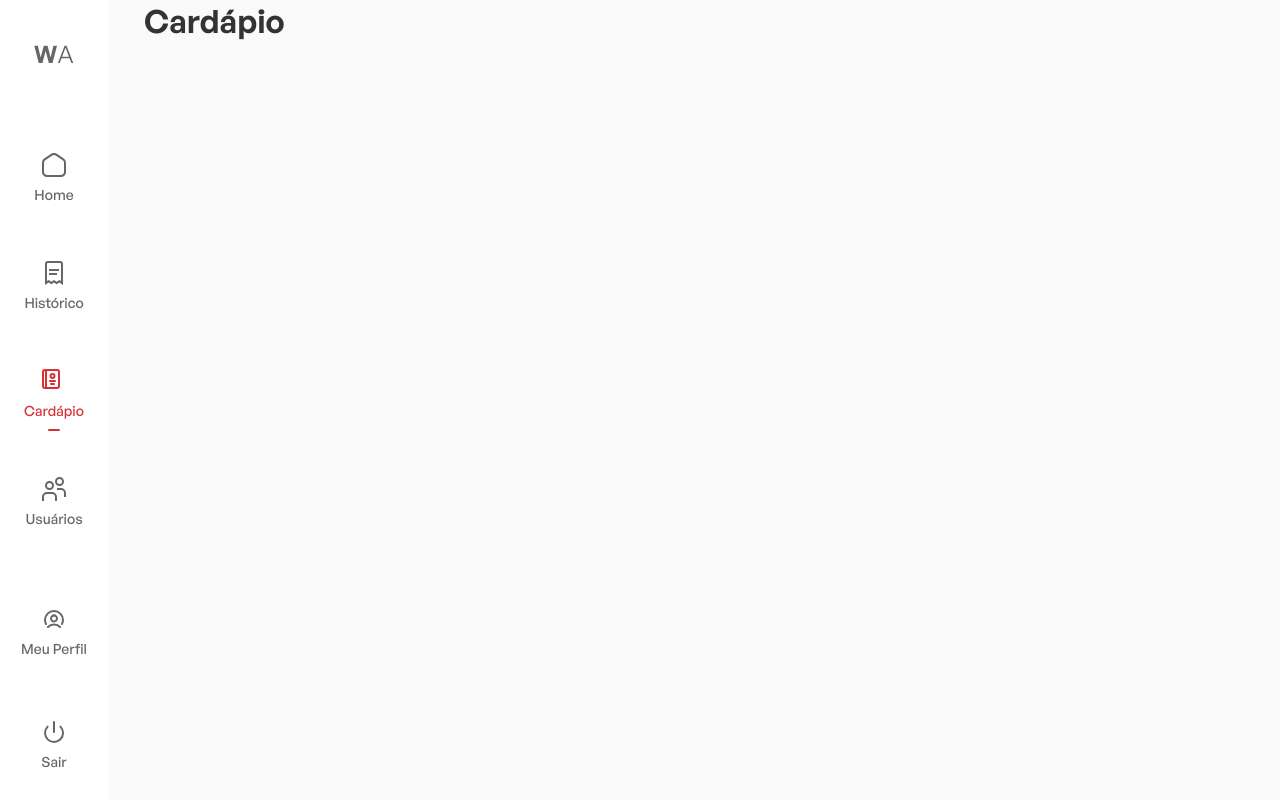
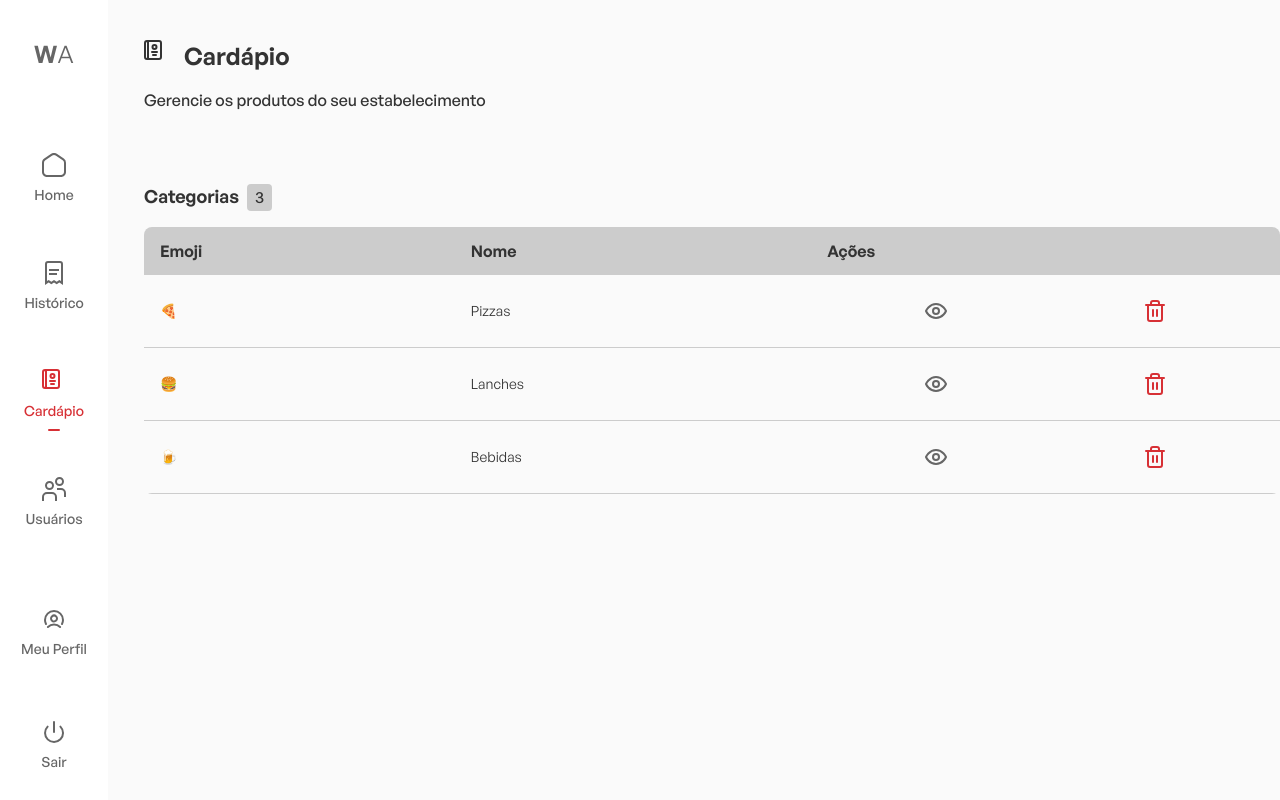
Before and after one commit to Mateusbezerra20/waiter-app-front-end, a React (Vite) app: page /menu in a window 1280 px wide. Built offline with nearby package versions, Linux system fonts and the light colour scheme; no server answers; sample sign-in values are in the browser's storage.

Commit message:
feat: inicialize pages components

```diff
--- a/src/Router/index.tsx
+++ b/src/Router/index.tsx
@@ -4,6 +4,9 @@ import { AuthGuard } from './AuthGuard';
 import { Login } from '../pages/Login';
 import { DashboardLayout } from '../pages/DashboardLayout';
 import { PreviousOrders } from '../pages/PreviousOrders';
+import { Menu } from '../pages/Menu';
+import { Users } from '../pages/Users';
+import { Profile } from '../pages/Profile';
 
 export function Router() {
   return (
@@ -17,8 +20,9 @@ export function Router() {
           <Route element={<DashboardLayout />}>
             <Route path="/" element={<Home />} />
             <Route path="/orders" element={<PreviousOrders />} />
-            <Route path="/menu" element={<h1>Cardápio</h1>} />
-            <Route path="/users" element={<h1>Usuários</h1>} />
+            <Route path="/menu" element={<Menu />} />
+            <Route path="/users" element={<Users />} />
+            <Route path="/profile" element={<Profile />} />
           </Route>
         </Route>
       </Routes>
--- a/src/components/Header/styles.ts
+++ b/src/components/Header/styles.ts
@@ -4,7 +4,7 @@ export const Container = styled.header`
   /* background: #D73035; */
   width: 100%;
   max-width: 1216px;
-  margin: 40px auto;
+  margin: 40px auto 72px;
   display: flex;
   justify-content: space-between;
   height: 72px;
--- /dev/null
+++ b/src/components/icons/EyeIcon.tsx
@@ -0,0 +1,19 @@
+export function EyeIcon() {
+  return (
+    <svg
+      xmlns="http://www.w3.org/2000/svg"
+      width="24"
+      height="24"
+      viewBox="0 0 24 24"
+      fill="none"
+      stroke="currentColor"
+      strokeWidth="2"
+      strokeLinecap="round"
+      strokeLinejoin="round"
+      className="lucide lucide-eye"
+    >
+      <path d="M2 12s3-7 10-7 10 7 10 7-3 7-10 7-10-7-10-7Z"/>
+      <circle cx="12" cy="12" r="3"/>
+    </svg>
+  );
+}
--- /dev/null
+++ b/src/components/icons/TrashIcon.tsx
@@ -0,0 +1,22 @@
+export function TrashIcon() {
+  return (
+    <svg
+      xmlns="http://www.w3.org/2000/svg"
+      width="24"
+      height="24"
+      viewBox="0 0 24 24"
+      fill="none"
+      stroke="currentColor"
+      strokeWidth="2"
+      strokeLinecap="round"
+      strokeLinejoin="round"
+      className="lucide lucide-trash-2"
+    >
+      <path d="M3 6h18"/>
+      <path d="M19 6v14c0 1-1 2-2 2H7c-1 0-2-1-2-2V6"/>
+      <path d="M8 6V4c0-1 1-2 2-2h4c1 0 2 1 2 2v2"/>
+      <line x1="10" x2="10" y1="11" y2="17"/>
+      <line x1="14" x2="14" y1="11" y2="17"/>
+    </svg>
+  );
+}
--- a/src/components/icons/pageIconsMaps.ts
+++ b/src/components/icons/pageIconsMaps.ts
@@ -4,6 +4,8 @@ import { OrderIcon } from './OrderIcon';
 import { UsersIcon } from './UsersIcon';
 import { ProfileIcon } from './ProfileIcon';
 import { LogOffIcon } from './LogOffIcon';
+import { EyeIcon } from './EyeIcon';
+import { TrashIcon } from './TrashIcon';
 
 export const pagesIcons = {
   home: HomeIcon,
@@ -11,5 +13,7 @@ export const pagesIcons = {
   order: OrderIcon,
   users: UsersIcon,
   profile: ProfileIcon,
-  logoff: LogOffIcon
+  logoff: LogOffIcon,
+  eye: EyeIcon,
+  trash: TrashIcon,
 };
--- /dev/null
+++ b/src/components/tableStyles.ts
@@ -0,0 +1,93 @@
+import styled from 'styled-components';
+
+export const Container = styled.table`
+  width: 100%;
+  max-width: 1216px;
+  margin: 0px auto;
+  border-collapse: separate;
+  border-radius: 8px;
+  overflow: hidden;
+  border-spacing: 0;
+`;
+
+export const Caption = styled.caption`
+  caption-side: top;
+  text-align: left;
+  margin-bottom: 16px;
+
+  strong {
+    font-size: 18px;
+    font-weight: 600;
+    line-height: 120%;
+
+    margin-right: 8px;
+  }
+
+  div {
+    display: inline-block;
+    padding: 4px 8px;
+    background-color: #ccc;
+    border-radius: 4px;
+
+    font-size: 16px;
+    font-weight: 500;
+    line-height: 120%;
+  }
+`;
+
+export const TableHead = styled.thead`
+  background-color: #ccc;
+  height: 48px;
+  text-align: left;
+  color: #333;
+
+  tr {
+    border-top-left-radius: 8xp;
+    border-top-right-radius: 8xp;
+
+    th:first-child {
+      border-top-left-radius: 8px;
+    }
+
+    th:last-child {
+      border-top-right-radius: 8px;
+    }
+
+    th {
+      padding-left: 16px;
+      padding-right: 16px;
+    }
+  }
+`;
+
+export const TableBody = styled.tbody`
+  font-size: 14px;
+  font-weight: 400;
+  tr {
+    td:last-child {
+      display: flex;
+      justify-content: space-around;
+
+      button {
+        background: none;
+        border: none;
+        width: 40px;
+        height: 40px;
+        padding: 8px;
+      }
+
+      button:first-child {
+        color: #666666;
+      }
+
+      button:last-child {
+        color: #D73035;
+      }
+    }
+
+    td {
+      padding: 16px;
+      border-bottom: 1px solid #ccc;
+    }
+  }
+`;
--- /dev/null
+++ b/src/pages/Menu/Components/CategoriesTable/index.tsx
@@ -0,0 +1,40 @@
+import { Caption, Container, TableBody, TableHead } from '../../../../components/tableStyles';
+import { pagesIcons } from '../../../../components/icons/pageIconsMaps';
+
+export function CategoriesTable() {
+  const Icon1 = pagesIcons.eye;
+  const Icon2 = pagesIcons.trash;
+
+  return (
+    <Container>
+      <Caption>
+        <strong>Categorias</strong>
+        <div>3</div>
+      </Caption>
+      <TableHead>
+        <tr>
+          <th scope="col">Emoji</th>
+          <th scope="col">Nome</th>
+          <th scope="col">Ações</th>
+        </tr>
+      </TableHead>
+      <TableBody>
+        <tr>
+          <td>🍕</td>
+          <td>Pizzas</td>
+          <td><button type="button"><Icon1 /></button><button type="button"><Icon2 /></button></td>
+        </tr>
+        <tr>
+          <td>🍔</td>
+          <td>Lanches</td>
+          <td><button type="button"><Icon1 /></button><button type="button"><Icon2 /></button></td>
+        </tr>
+        <tr>
+          <td>🍺</td>
+          <td>Bebidas</td>
+          <td><button type="button"><Icon1 /></button><button type="button"><Icon2 /></button></td>
+        </tr>
+      </TableBody>
+    </Container>
+  );
+}
--- /dev/null
+++ b/src/pages/Menu/index.tsx
@@ -0,0 +1,15 @@
+import { Header } from '../../components/Header';
+import { CategoriesTable } from './Components/CategoriesTable';
+
+export function Menu() {
+  return (
+    <>
+      <Header
+        title="Cardápio"
+        description="Gerencie os produtos do seu estabelecimento"
+        pageIcon="menu"
+      />
+      <CategoriesTable />
+    </>
+  );
+}
--- /dev/null
+++ b/src/pages/PreviousOrders/components/HistoryTable/index.tsx
@@ -0,0 +1,52 @@
+import { Caption, Container, TableBody, TableHead } from '../../../../components/tableStyles';
+import { pagesIcons } from '../../../../components/icons/pageIconsMaps';
+
+export function HistoryTable() {
+  const Icon1 = pagesIcons.eye;
+  const Icon2 = pagesIcons.trash;
+
+  return (
+    <Container>
+      <Caption>
+        <strong>Pedidos</strong>
+        <div>3</div>
+      </Caption>
+      <TableHead>
+        <tr>
+          <th scope="col">Mesa</th>
+          <th scope="col">Data</th>
+          <th scope="col">Nome</th>
+          <th scope="col">Categoria</th>
+          <th scope="col">Total</th>
+          <th scope="col">Ações</th>
+        </tr>
+      </TableHead>
+      <TableBody>
+        <tr>
+          <td>123</td>
+          <td>09/06/2024</td>
+          <td>Frango com Catupiry</td>
+          <td>🍕 Pizza</td>
+          <td>R$40</td>
+          <td><button type="button"><Icon1 /></button><button type="button"><Icon2 /></button></td>
+        </tr>
+        <tr>
+          <td>123</td>
+          <td>09/06/2024</td>
+          <td>Frango com Catupiry</td>
+          <td>🍕 Pizza</td>
+          <td>R$40</td>
+          <td><button type="button"><Icon1 /></button><button type="button"><Icon2 /></button></td>
+        </tr>
+        <tr>
+          <td>123</td>
+          <td>09/06/2024</td>
+          <td>Frango com Catupiry</td>
+          <td>🍕 Pizza</td>
+          <td>R$40</td>
+          <td><button type="button"><Icon1 /></button><button type="button"><Icon2 /></button></td>
+        </tr>
+      </TableBody>
+    </Container>
+  );
+}
--- a/src/pages/PreviousOrders/index.tsx
+++ b/src/pages/PreviousOrders/index.tsx
@@ -1,11 +1,15 @@
 import { Header } from '../../components/Header';
+import { HistoryTable } from './components/HistoryTable';
 
 export function PreviousOrders() {
   return (
-    <Header
-      title="Histórico"
-      description="Visualize pedidos anteriores"
-      pageIcon="order"
-    />
+    <>
+      <Header
+        title="Histórico"
+        description="Visualize pedidos anteriores"
+        pageIcon="order"
+      />
+      <HistoryTable />
+    </>
   );
 }
--- /dev/null
+++ b/src/pages/Profile/index.tsx
@@ -0,0 +1,13 @@
+import { Header } from '../../components/Header';
+
+export function Profile() {
+  return (
+    <>
+      <Header
+        title="Seu Perfil"
+        description="Gerencie seu perfil"
+        pageIcon="profile"
+      />
+    </>
+  );
+}
--- /dev/null
+++ b/src/pages/Users/index.tsx
@@ -0,0 +1,13 @@
+import { Header } from '../../components/Header';
+
+export function Users() {
+  return (
+    <>
+      <Header
+        title="Usuários"
+        description="Cadastre e gerencie seus usuários"
+        pageIcon="users"
+      />
+    </>
+  );
+}
```
